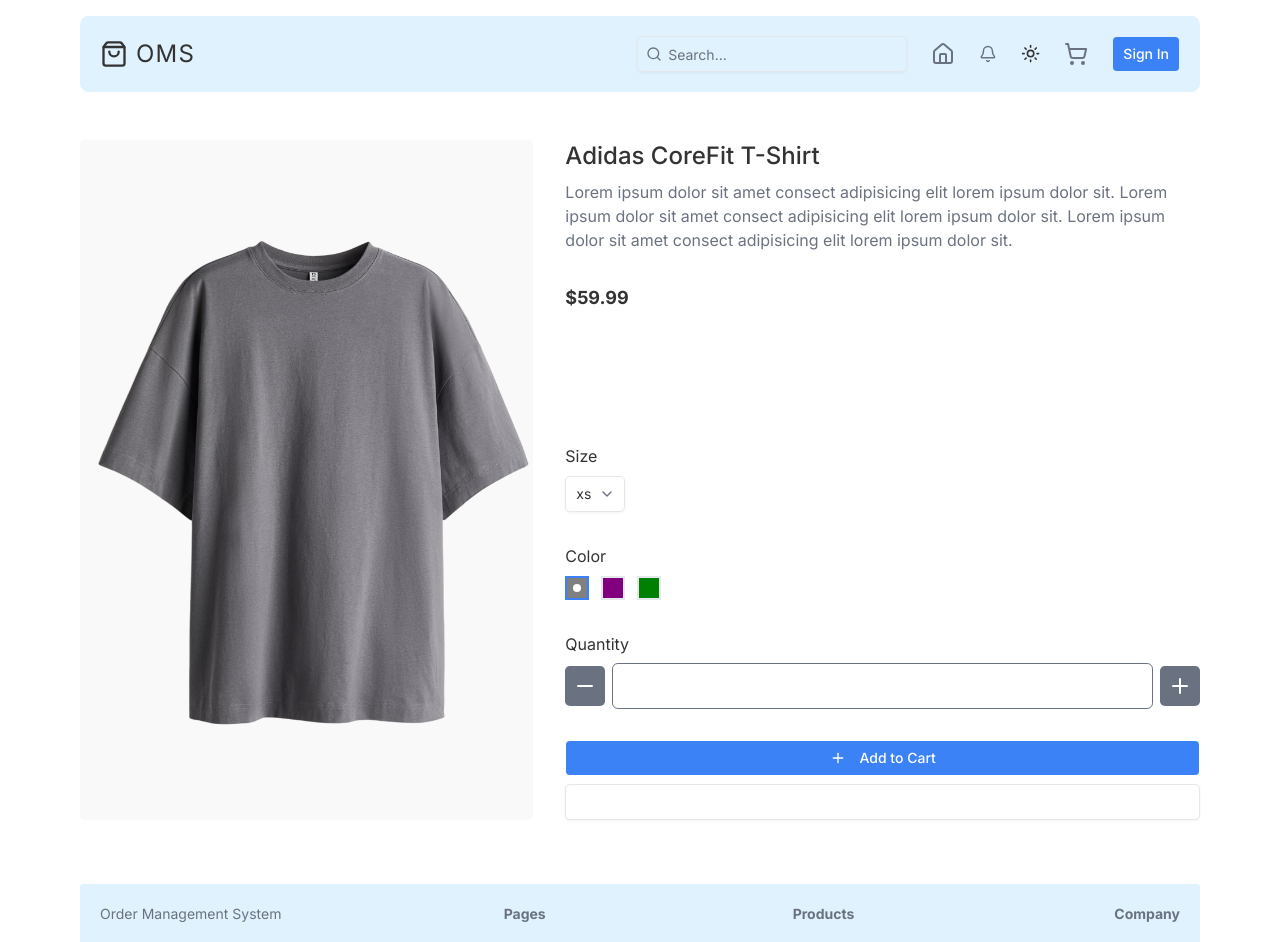
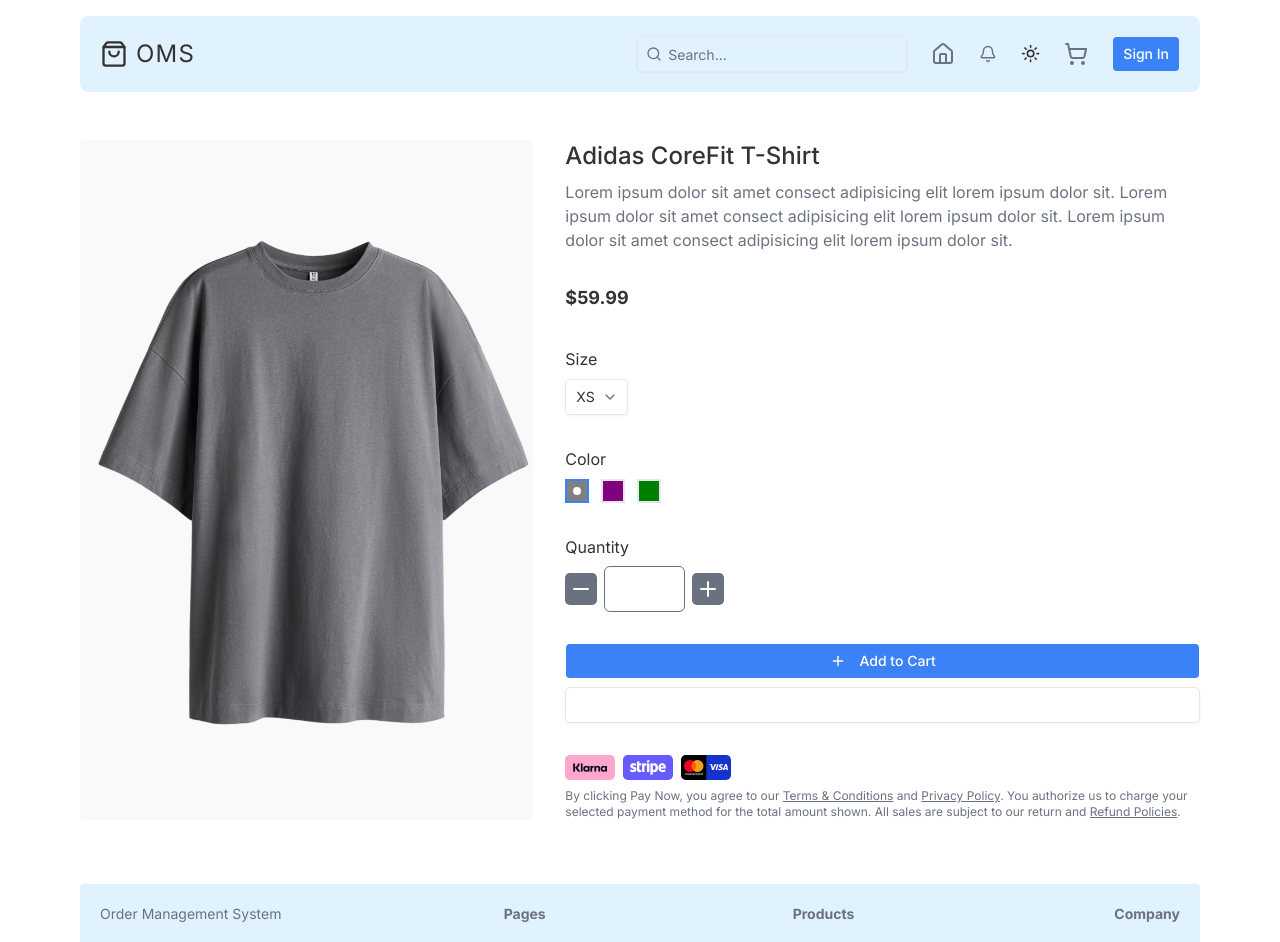
Before and after one commit to deepan-patel/OMS-FullStack, a Next.js app in the folder client/: page /products/1 in a window 1280 px wide. Shown: the top 942 px of the page. Built offline with nearby package versions, Linux system fonts and the light colour scheme.

Commit message:
cleaned up code
-- added redirect for single product page

-- cleaned up quantity change to only happen on buy this item

```diff
--- a/client/src/app/products/[id]/page.tsx
+++ b/client/src/app/products/[id]/page.tsx
@@ -30,45 +30,6 @@
     const selectedColour = (colour || product.colours[0])
     const selectedSize = (size || product.sizes[0])
 
-    // const [productType, setProductType] = useState({
-    //     colour: selectedColour,
-    //     size: selectedSize,
-    //     quantity: 1
-    // })
-
-    // const handleProductType = ({ type, value }: { type: "size" | "colour" | "quantity", value: string }) => {
-    //     setProductType((prev) => ({
-    //         ...prev,
-    //         [type]: value
-    //     }))
-
-    //     console.log(productType)
-    // }
-
-    // const handleQuantity = ({ type }: { type: "increment" | "decrement" }) => {
-    //     setProductType((prev) => ({
-    //         ...prev,
-    //         quantity: type === "increment" ? prev.quantity + 1 : prev.quantity - 1
-    //     }))
-    // }
-
-    // const { addToCart } = useCartStore();
-
-    // const handleAddToCart = () => {
-    //     addToCart({
-    //         ...product,
-    //         selectedSize: productType.size,
-    //         selectedColor: productType.colour,
-    //         quantity: productType.quantity
-    //     })
-    //     setProductType({
-    //         ...productType,
-    //         quantity: 1
-    //     })
-
-    //     toast.success(`${product.name} added to cart`)
-    // }
-
 
 
     return (
@@ -82,7 +43,7 @@
 
             <div className="w-full lg:w-7/12 flex flex-col gap-8">
                 {/* product details */}
-                <SingleProductCard product={product} />
+                <SingleProductCard product={product} selectedColour={selectedColour} selectedSize={selectedSize} />
 
             </div>
         </div>
--- a/client/src/components/web/ProductCard.tsx
+++ b/client/src/components/web/ProductCard.tsx
@@ -38,10 +38,9 @@
     const [productType, setProductType] = useState({
         colour: product.colours?.[0] ?? "",
         size: product.sizes?.[0] ?? "",
-        quantity: 1
     })
 
-    const handleProductType = ({ type, value }: { type: "size" | "colour" | "quantity", value: string }) => {
+    const handleProductType = ({ type, value }: { type: "size" | "colour", value: string }) => {
         setProductType((prev) => ({
             ...prev,
             [type]: value
@@ -50,12 +49,7 @@
         console.log(productType)
     }
 
-    const handleQuantity = ({ type }: { type: "increment" | "decrement" }) => {
-        setProductType((prev) => ({
-            ...prev,
-            quantity: type === "increment" ? prev.quantity + 1 : prev.quantity - 1
-        }))
-    }
+
 
     const { addToCart } = useCartStore();
 
@@ -64,10 +58,6 @@
             ...product,
             selectedSize: productType.size,
             selectedColor: productType.colour,
-            quantity: productType.quantity
-        })
-        setProductType({
-            ...productType,
             quantity: 1
         })
 
@@ -79,7 +69,7 @@
         <Card className="rounded-lg shadow-lg p-0 m-0 flex flex-col h-full">
             <CardHeader className="relative aspect-[2/3]">
                 {/* Image goes here */}
-                <Link href={`/products/${product.id}`}>
+                <Link href={`/products/${product.id}?colour=${productType.colour}&size=${productType.size}`}>
                     <Image
                         src={product.images[productType.colour]}
                         alt={product.name}
@@ -110,7 +100,7 @@
                             >
                                 {
                                     product.sizes.map((size) => (
-                                        <NativeSelectOption key={size} value={size}>{size}</NativeSelectOption>
+                                        <NativeSelectOption key={size} value={size}>{size.toUpperCase()}</NativeSelectOption>
                                     ))
                                 }
                             </NativeSelect>
@@ -142,24 +132,6 @@
                     </div>
                 </div>
 
-                {/* quantity input */}
-                {/* <div className="w-full flex flex-row items-center mt-auto gap-2">
-                    <div
-                        className="p-2 bg-gray-500 rounded-md cursor-pointer hover:bg-gray-600 transition-colors"
-                        onClick={() => handleQuantity({ type: "decrement" })}
-                    >
-                        <Minus className="text-white" />
-                    </div>
-                    <div className="flex-1 p-2 bg-gray-500 rounded-md flex justify-center items-center">
-                        <span className="text-white font-bold text-lg">{productType.quantity}</span>
-                    </div>
-                    <div
-                        className="p-2 bg-gray-500 rounded-md cursor-pointer hover:bg-gray-600 transition-colors"
-                        onClick={() => handleQuantity({ type: "increment" })}
-                    >
-                        <Plus className="text-white" />
-                    </div>
-                </div> */}
 
                 {/* product pricing and add to cart */}
                 <div className="w-full">
--- a/client/src/components/web/SingleProductCard.tsx
+++ b/client/src/components/web/SingleProductCard.tsx
@@ -7,25 +7,33 @@
 
 import {
     NativeSelect,
-    NativeSelectOptGroup,
     NativeSelectOption,
-    NativeSelectTrigger,
 } from "@/components/ui/native-select"
 
 import { Button, buttonVariants } from "../ui/button"
 import { ShoppingCart, PlusIcon, MinusIcon } from "lucide-react"
+import Image from "next/image"
+import { useRouter, usePathname, useSearchParams } from "next/navigation"
 
 
+export default function SingleProductCard({ product, selectedColour, selectedSize }: { product: ProductType, selectedColour: string, selectedSize: string }) {
 
-export default function SingleProductCard({ product }: { product: ProductType }) {
+    const router = useRouter();
+    const pathName = usePathname();
+    const searchParams = useSearchParams();
 
     const [productType, setProductType] = useState({
-        colour: product.colours?.[0] ?? "",
-        size: product.sizes?.[0] ?? "",
+        colour: selectedColour,
+        size: selectedSize,
         quantity: 1
     })
 
-    const handleProductType = ({ type, value }: { type: "size" | "colour" | "quantity", value: string }) => {
+    const handleProductType = ({ type, value }: { type: "size" | "colour", value: string }) => {
+
+        const URL = new URLSearchParams(searchParams.toString());
+        URL.set(type, value);
+        router.push(`${pathName}?${URL.toString()}`, { scroll: false });
+
         setProductType((prev) => ({
             ...prev,
             [type]: value
@@ -34,16 +42,16 @@
         console.log(productType)
     }
 
-    const handleQuantity = ({ type }: { type: "increment" | "decrement" }) => {
+    const handleQuantityChange = ({ type }: { type: "increment" | "decrement" }) => {
         setProductType((prev) => ({
             ...prev,
-            quantity: type === "increment" ? prev.quantity + 1 : prev.quantity - 1
+            quantity: type === "increment" ? prev.quantity + 1 : prev.quantity > 1 ? prev.quantity - 1 : 1
         }))
     }
 
     const { addToCart } = useCartStore();
 
-    const handleAddToCart = () => {
+    const handleAddToCart = (redirect: boolean = false) => {
         addToCart({
             ...product,
             selectedSize: productType.size,
@@ -54,6 +62,10 @@
             ...productType,
             quantity: 1
         })
+
+        if (redirect) {
+            router.push("/cart");
+        }
 
         toast.success(`${product.name} added to cart`)
     }
@@ -80,7 +92,7 @@
                     >
                         {
                             product.sizes.map((size) => (
-                                <NativeSelectOption key={size} value={size}>{size}</NativeSelectOption>
+                                <NativeSelectOption key={size} value={size}>{size.toUpperCase()}</NativeSelectOption>
                             ))
                         }
                     </NativeSelect>
@@ -110,13 +122,13 @@
             </div>
 
             {/* quantity input */}
-            <div className="flex flex-col gap-2">
+            <div className="flex flex-col gap-2 md:w-1/4">
                 <p>Quantity</p>
 
                 <div className="flex flex-row items-center gap-2">
                     <div
-                        className="p-2 bg-gray-500 rounded-md cursor-pointer hover:bg-gray-600 transition-colors"
-                        onClick={() => handleQuantity({ type: "decrement" })}
+                        className="p-1 bg-gray-500 rounded-md cursor-pointer hover:bg-gray-600 transition-colors"
+                        onClick={() => handleQuantityChange({ type: "decrement" })}
                     >
                         <MinusIcon className="text-white" />
                     </div>
@@ -124,8 +136,8 @@
                         <span className="text-white font-bold text-lg">{productType.quantity}</span>
                     </div>
                     <div
-                        className="p-2 bg-gray-500 rounded-md cursor-pointer hover:bg-gray-600 transition-colors"
-                        onClick={() => handleQuantity({ type: "increment" })}
+                        className="p-1 bg-gray-500 rounded-md cursor-pointer hover:bg-gray-600 transition-colors"
+                        onClick={() => handleQuantityChange({ type: "increment" })}
                     >
                         <PlusIcon className="text-white" />
                     </div>
@@ -133,16 +145,35 @@
             </div>
 
             <div className="flex flex-col gap-2">
-                <Button onClick={handleAddToCart} className={buttonVariants({ variant: "default", className: "w-full" })}>
+                <Button onClick={() => handleAddToCart(false)} className={buttonVariants({ variant: "default", className: "w-full" })}>
                     <PlusIcon className="mr-2 h-4 w-4" />
                     Add to Cart
                 </Button>
 
-                <Button onClick={handleAddToCart} className={buttonVariants({ variant: "outline", className: "w-full" })}>
+                <Button onClick={() => handleAddToCart(true)} className={buttonVariants({ variant: "outline", className: "w-full" })}>
                     <ShoppingCart className="mr-2 h-4 w-4" />
                     Buy This Now
                 </Button>
             </div>
+
+            <div className="flex flex-col gap-2">
+                <div className="flex flex-row gap-2">
+                    <Image className="rounded-md" src="/klarna.png" alt="Klarna" width={50} height={50} />
+                    <Image className="rounded-md" src="/stripe.png" alt="Stripe" width={50} height={50} />
+                    <Image className="rounded-md" src="/cards.png" alt="Cards" width={50} height={50} />
+                </div>
+                <p className="text-gray-500 text-xs">
+                    By clicking Pay Now, you agree to our{" "}
+                    <span className="underline hover:text-black cursor-pointer dark:hover:text-white">Terms & Conditions</span>{" "}
+                    and <span className="underline hover:text-black cursor-pointer dark:hover:text-white">Privacy Policy</span>
+                    . You authorize us to charge your selected payment method for the
+                    total amount shown. All sales are subject to our return and{" "}
+                    <span className="underline hover:text-black cursor-pointer dark:hover:text-white">Refund Policies</span>.
+                </p>
+            </div>
+
+
+
 
 
 
```
